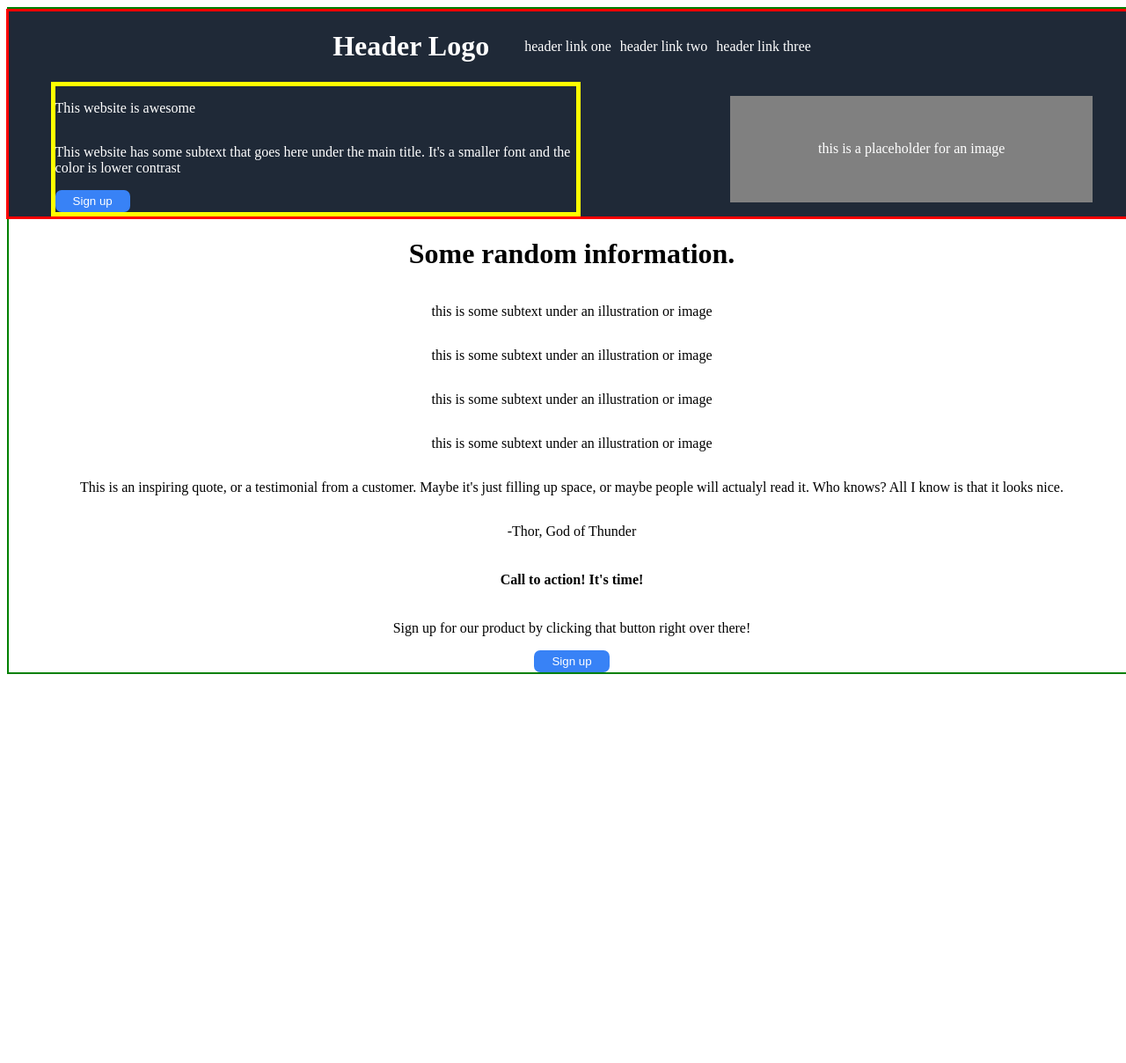
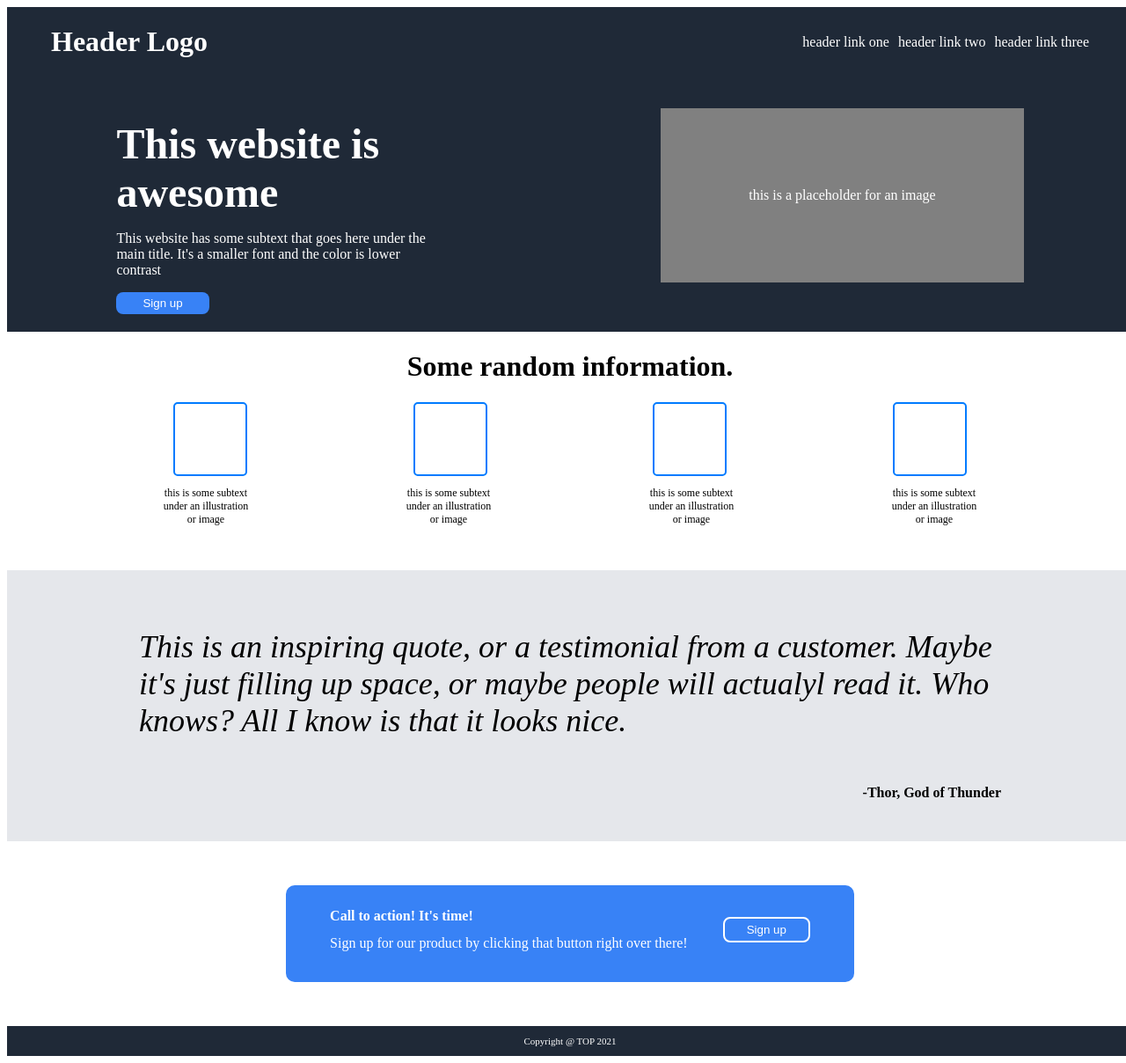
Before and after one commit to sz-256/landing-page, a plain HTML site: page index.html in a window 1280 px wide. Shown: the whole page at 88% size. Before the commit the page ends 800 px from the top, so only its background shows below. Drawn offline with Linux system fonts and the light colour scheme.

Commit message:
Further HTML and CSS of page
Fixed alignments of sections and elements.

```diff
--- a/css/styles.css
+++ b/css/styles.css
@@ -1,67 +1,163 @@
 body {
     display: flex;
     flex-direction: column;
-    align-items: center;
-    border: green solid 2px;
+    justify-content: center;
     width: 100%;
 }
 
-.header {
+.headertop {
+    display: flex;
+    justify-content: space-between;
+    align-content: center;
+    color: white;
+    background-color: #1f2937;
+}
+.headerlogo {
+    padding-left: 50px;
+}
+.headerlinks {
+    padding-right: 50px;
+    display: flex;
+    justify-content: flex-end;
+    gap: 10px;
+    align-items: center;
+}
+
+.intro {
+    display: flex;
+    background-color: #1f2937;
+    color: white;
+    align-items: center;
+    justify-content: space-around;
+    padding-bottom: 20px;
+}
+
+.introwords {
     display: flex;
     flex-direction: column;
-    background-color: #1f2937;
-    color: white;
-    border: red solid;
-    width: 100%;
-    justify-content: space-between;
-    align-items: center;
-}
-.header-top {
-    display: flex;
-    justify-content: space-between;
-}
-.header-links {
-    display: flex;
-    flex-grow: 1;
-    justify-content: flex-end;
-    align-items: center;
-    gap: 10px;
-}
-/* maintext bottom */
-.header-two {
-    display: flex;
-    justify-content: space-between;
-    gap: 30px;
-}
-
-.header-main-text {
-    display: flex;
-    flex-direction: column;
-    flex-basis: 50%;
-    align-items: self-start;
-    flex-wrap: wrap;
-    border: yellow solid 5px;
+    justify-content: center;
+    align-items: flex-start;
+    width: 370px;
 }
 
 .missingimage {
     display: flex;
-    background:grey;
+    padding: 90px 100px;
+    background-color: grey;
+}
+
+.sen1 {
+    font-size: 48px;
+    font-weight: 900;
+    margin-bottom: 0px;
+}
+
+.bodytext {
+    background: white;
+    display: flex;
+    flex-direction: column;
     align-items: center;
-    padding: 20px 100px;
-    flex-wrap: wrap;
+}
+
+.boxes {
+    display: flex;
+    justify-content: space-evenly;
+    width: 100%;
+}
+
+.boxinfo {
+    display: flex;
+    justify-content: space-evenly;
+    text-align: center;
+    text-wrap: wrap;
+    font-size: 12px;
+    width: 100%;
+}
+.boxtext {
+    width: 100px;
+    margin-bottom: 50px;
+}
+
+.box {
+    width: 80px;
+    height: 80px;
+    border: 2px solid #007bff;
+    border-radius: 5px;
+}
+
+.quote {
+    display: flex;
+    flex-direction: column;
+    background-color: #e5e7eb;
+    justify-content: center;
+    text-wrap: wrap;
+    padding: 30px 150px;
+}
+
+.quotewords {
+    font-size: 36px;
 
 }
+.thor {
+    align-self: flex-end;
+    font-weight: 900;
+}
 
+.bottomtext {
+    display: flex;
+    flex-direction: column;
+    align-items: flex-start;
+    align-content: center;
+    background-color: #3882f6;
+    color: white;
+    border-radius: 10px;
+    padding: 5px 50px;
+    justify-content: space-between;
+    margin: 50px 0px;
+
+}
+.buttontext {
+    display: flex;
+    justify-content: space-between;
+    width: 100%;
+    align-items: center;
+    align-content: center;
+    padding-bottom: 10px;
+}
+
+.callto {
+    margin-bottom: -8px;
+}
 
 
 button {
     background-color: #3882f6;
     color: white;
-    padding: 5px 20px;
-    border-radius: 7px;
+    border-radius: 8px;
     border: none;
+    padding: 5px 30px;
+}
+
+.b2 {
+    border: white solid 2px;
+    padding: 5px 25px;
+    align-self: flex-end;
+    margin-left: 40px;
+    align-items: center;
+    margin-bottom: 30px;
+}
+
+.footer {
+    background-color: #1f2937;
+    color: white;
+    display: flex;
+    width: 100%;
+    align-items: center;
+    justify-content: center;
+    font-size: 11px;
+    align-content: center;
 }
 
 ul {
-    list-style-type: none;
+  list-style-type: none;
 }
--- a/index.html
+++ b/index.html
@@ -9,42 +9,61 @@
 
 <body>
 
-<div class="header">
-<div class="header-top">
-<h1 class="header-logo">Header Logo</h1>
-<ul class="header-links">
+<div class="headertop" >
+<h1 class="headerlogo">Header Logo</h1>
+<ul class="headerlinks">
     <li>header link one</li>
     <li>header link two</li>
     <li>header link three</li>
 </ul>
 </div>
 
-<div class="header-two">
-
-<div class="header-main-text">
-<p class="header-maintext">This website is awesome</p>
-<p class="headersecondary">This website has some subtext that goes here under the main title. It's a smaller font and the color is lower contrast</p>
+<div class="intro" >
+    <div class="introwords">
+<p class="sen1">This website is awesome</p>
+<p class="sen2">This website has some subtext that goes here under the main title. It's a smaller font and the color is lower contrast</p>
 <button>Sign up</button>
     </div>
 <p class="missingimage">this is a placeholder for an image</p>
 </div>
 
+<div class="bodytext">
+
+<h1>Some random information.</h1>
+
+
+<div class="boxes">
+        <div class="box"></div>
+        <div class="box"></div>
+        <div class="box"></div>
+        <div class="box"></div>
 </div>
 
+<div class="boxinfo" >
+<p class="boxtext">this is some subtext under an illustration or image</p>
+<p class="boxtext">this is some subtext under an illustration or image</p>
+<p class="boxtext" >this is some subtext under an illustration or image</p>
+<p class="boxtext">this is some subtext under an illustration or image</p>
+</div>
 
+<div class="quote" >
+<p class="quotewords"><em> This is an inspiring quote, or a testimonial from a customer. Maybe it's just filling up space, or maybe people will actualyl read it. Who knows? All I know is that it looks nice. </em></p>
+<p class="thor">-Thor, God of Thunder</p>
+</div>
 
-<h1>Some random information.</h1>
-<p>this is some subtext under an illustration or image</p>
-<p>this is some subtext under an illustration or image</p>
-<p>this is some subtext under an illustration or image</p>
-<p>this is some subtext under an illustration or image</p>
+<div class="bottomtext">
+<h4 class="callto">Call to action! It's time!</h4>
+<div class="buttontext">
+<p>Sign up for our product by clicking that button right over there!</p>
+<button class="b2">Sign up</button>
+</div>
+</div>
 
-<p>This is an inspiring quote, or a testimonial from a customer. Maybe it's just filling up space, or maybe people will actualyl read it. Who knows? All I know is that it looks nice.</p>
-<p>-Thor, God of Thunder</p>
+<div class="footer">
+<p> Copyright @ TOP 2021 </p>
+</div>
 
-<h4>Call to action! It's time!</h4>
-<p>Sign up for our product by clicking that button right over there!</p>
-<button>Sign up</button>
+</div>
 
 </body>
 
```
Lines whose indentation alone changed are shown as unchanged.
